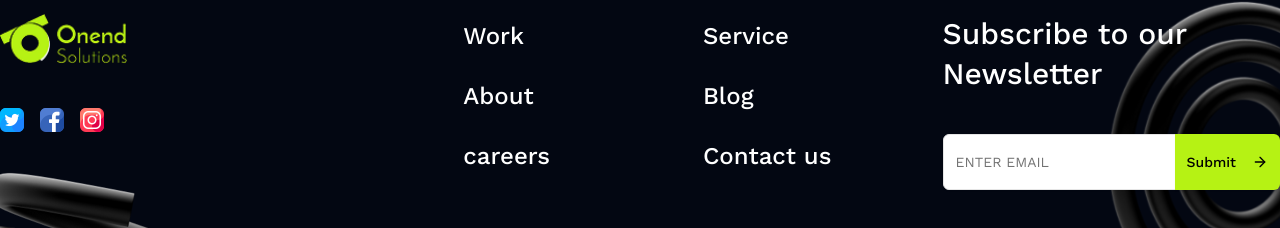
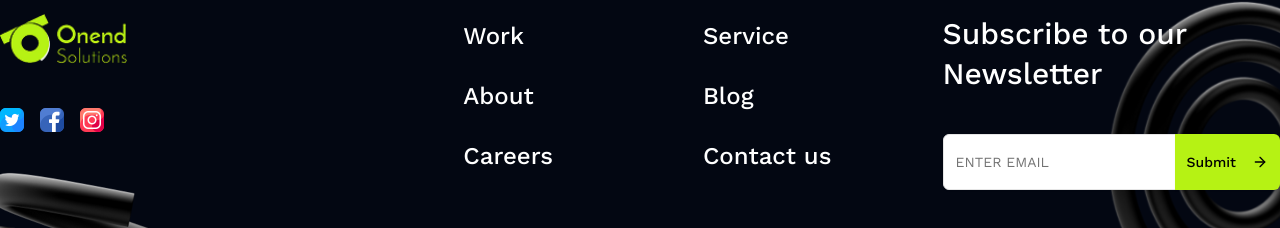
Before and after one commit to abdulkadershohan/onend, a React (Vite) app: page / in a window 1280 px wide. Shown: the part 3949-4177 px from the top of the page. Built offline with nearby package versions, Linux system fonts and the light colour scheme.

Commit message:
fix: correct section IDs and link text in Footer and Service components for consistency

```diff
--- a/src/components/layout/footer/index.tsx
+++ b/src/components/layout/footer/index.tsx
@@ -28,14 +28,14 @@ export default function Footer() {
 
                             <a className="text-2xl font-medium leading-11 w-fit"
                                 href="#"
-                            >careers</a>
+                            >Careers</a>
 
                         </div>
                     </div>
                     <div>
                         <div className="grid space-y-4">
                             <a className="text-2xl font-medium leading-11 w-fit"
-                                href="#"
+                                href="#services"
                             >Service</a>
                             <a className="text-2xl font-medium leading-11 w-fit"
                                 href="#"
--- a/src/section/service/index.tsx
+++ b/src/section/service/index.tsx
@@ -48,7 +48,7 @@ const data: IDate[] = [
 export default function Service() {
     return (
         <section
-            id="service"
+            id="services"
             className="bg-gray-950 py-20 relative "
         >
             <div className="container mx-auto lg:w-7xl text-white ">
```
